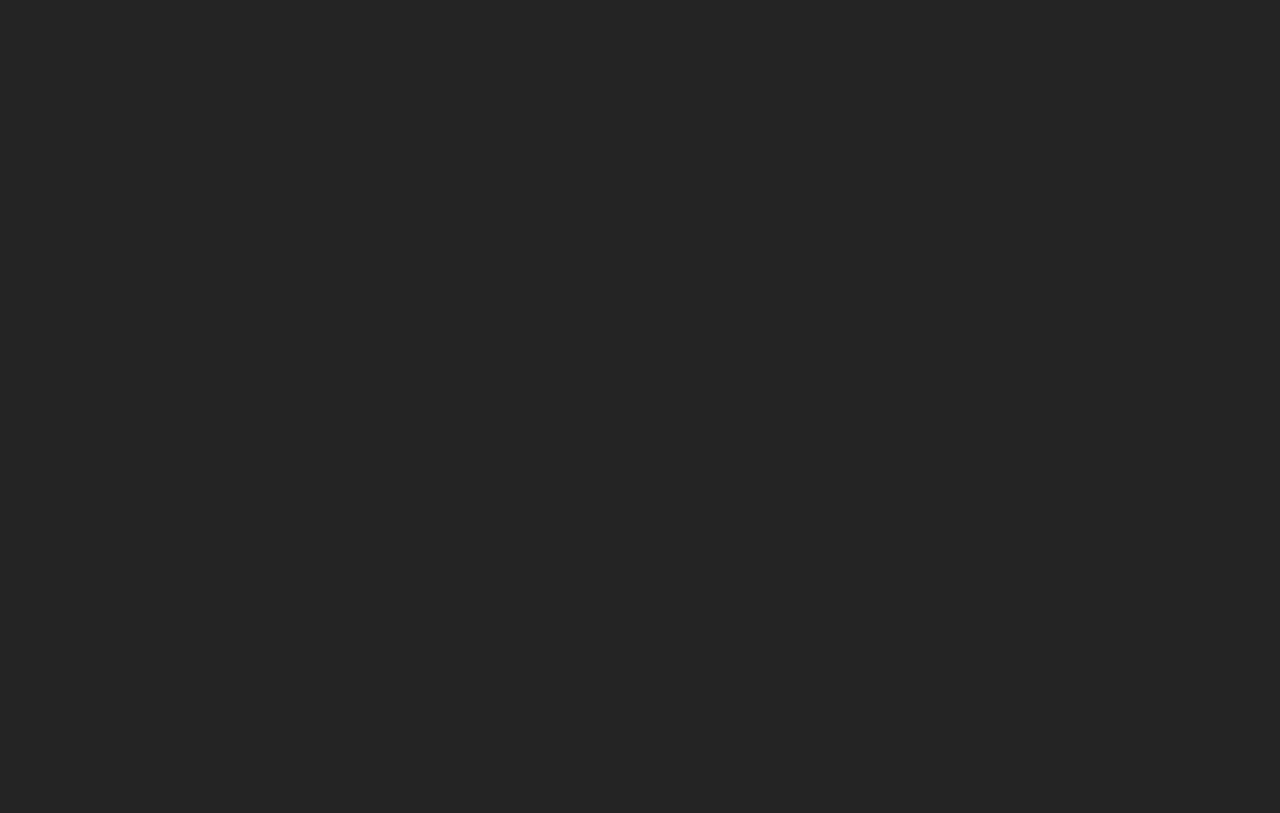
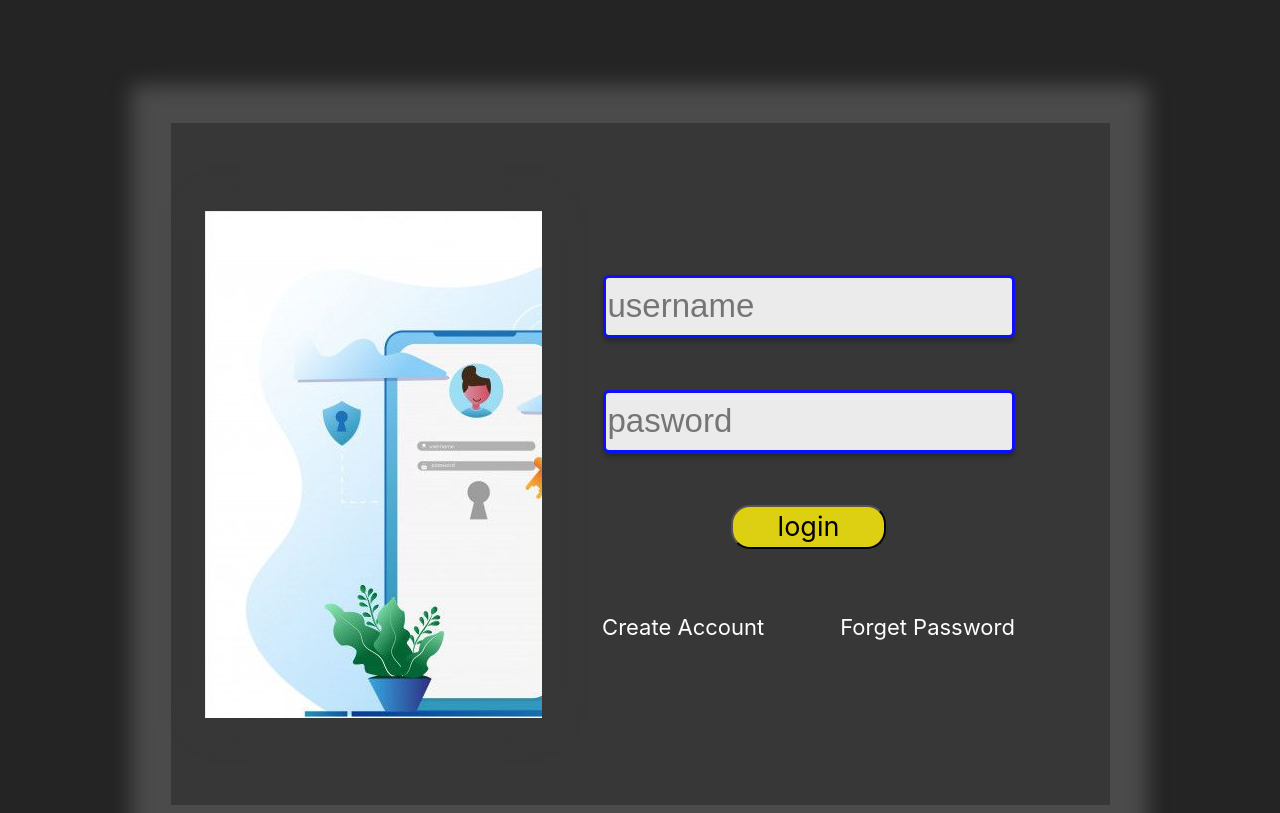
Before and after one commit to parvezpl/myportfolio, a React (Vite) app: page / in a window 1280 px wide. Shown: the part 1340-2153 px from the top of the page. Before the commit the page ends 906 px from the top, so only its background shows below. Built offline with nearby package versions, Linux system fonts and the light colour scheme.

Commit message:
flex wrop fix

```diff
--- a/src/componnents/home/center_box.jsx
+++ b/src/componnents/home/center_box.jsx
@@ -2,13 +2,13 @@ import React from 'react'
 import './centerbox.css'
 import homeimg from './../../assets/home.jpg'
 import { Inputbox } from '../login/inputbox/inputbox'
+import { Login } from '../login/login'
 export default function CenterBox(props) {
 
-    const placeholder ="user name"
-    const news ="new value"
     return (
         <>
             <div className='main-page-box'>
+                <div className='centerBox2'>
                     <div className='leftbox'>
                         <div className='textbox'>
                             <span className='textbox1'>hello!</span>
@@ -24,9 +24,11 @@ export default function CenterBox(props) {
                     </div>
                     <div className='rightbox'>
                         <img src={homeimg} alt="" className='img' />
-                </div> hello
                     </div>
-                {/* <Inputbox placeholder={placeholder} news={news}/> */}
+                </div>
+            </div>
+            <Login
+            />
         </>
     )
 }
--- a/src/componnents/home/centerbox.css
+++ b/src/componnents/home/centerbox.css
@@ -2,6 +2,14 @@
     display: flex;
     flex-direction: row;
     justify-content: center;
+}
+
+.centerBox2 {
+    display: flex;
+    gap: 10px;
+    justify-content: center;
+    align-items: center;
+    flex-wrap: wrap-reverse;
 }
 
 .leftbox {
@@ -69,7 +77,6 @@
     width: 464px;
     height: 555px;
     overflow: hidden;
-    margin-top: 194px;
     border-radius: 48px;
     box-shadow: 0px 0px 73px 52px #1ed226c4;
 }
--- a/src/componnents/login/inputbox/inputbox.css
+++ b/src/componnents/login/inputbox/inputbox.css
@@ -7,3 +7,15 @@
     background: #ebebeb;
     font-size: 33px;
 }
+
+
+.loginbutton {
+    border-radius: 19px;
+    width: 155px;
+    height: 44px;
+    background: #ddcf12;
+    font-family: var(--font-family);
+    font-weight: 400;
+    font-size: 27px;
+    color: #000;
+}
--- a/src/componnents/login/inputbox/inputbox.jsx
+++ b/src/componnents/login/inputbox/inputbox.jsx
@@ -2,16 +2,17 @@ import React from 'react'
 import "./inputbox.css"
 
 export function Inputbox ({
-    placeholder="apple",
-    children
-},props
-) {
-
-    console.log(props)
+    placeholder,
+}) {
     return (
         <>
-        <div >inpu t box</div>
-            <input type="text" className='inputbox' placeholder={""} />
+            <input type="text" className='inputbox' placeholder={placeholder} />
         </>
     )
 }
+
+export function LoginButton ({
+    placeholder
+}){
+    return <button className='loginbutton' >{placeholder}</button>
+}
--- a/src/componnents/login/login.css
+++ b/src/componnents/login/login.css
@@ -0,0 +1,55 @@
+.maincontainer {
+    display: flex;
+    /* position: fixed; */
+    min-width: -webkit-fill-available;
+    justify-content: center;
+}
+
+.login-box {
+    display: flex;
+    justify-content: space-between;
+    justify-content: center;
+    align-items: center;
+    width: 939px;
+    height: 682px;
+    box-shadow: -1px 1px 19px 39px rgba(191, 191, 191, 0.25);
+    background: #373737;
+}
+
+
+.inleftbox {
+    width: 337px;
+    height: 507px;
+    box-shadow: 0px 0px 29px 3px #373737;
+    background: url("./../../assets/login.jfif");
+
+}
+
+.inrightbox {
+    display: flex;
+    flex-direction: column;
+    justify-content: center;
+    align-items: center;
+    width: 533px;
+    height: 464px;
+    gap: 52px;
+    /* background-color: red; */
+}
+
+.inrightbox Inputbox {
+    /* margin: 10px; */
+}
+
+.inputBox-acount-text {
+    display: flex;
+    gap: 56px;
+
+}
+
+p {
+    font-family: var(--font-family);
+    font-weight: 400;
+    font-size: 22px;
+    color: #fff;
+    margin: 10px;
+}
--- a/src/componnents/login/login.jsx
+++ b/src/componnents/login/login.jsx
@@ -1,16 +1,29 @@
 import React from 'react'
-
+import { Inputbox, LoginButton } from './inputbox/inputbox'
+import "./login.css"
 export function Login(props) {
 
 
     return (
-        <>
+        <div className='maincontainer'>
             <div className='login-box'>
-                <div className='leftbox'></div>
-                <div className='rightbox'>
-
+                <div className='inleftbox'></div>
+                <div className='inrightbox'>
+                    <Inputbox
+                    placeholder="username"
+                    />
+                    <Inputbox
+                    placeholder="pasword"
+                    />
+                    <LoginButton
+                    placeholder="login"
+                    />
+                    <div className='inputBox-acount-text'>
+                        <p>Create Account</p>
+                        <p>Forget Password</p>
+                    </div>
                 </div>
             </div>
-        </>
+        </div>
     )
 }
```
Lines whose indentation alone changed are shown as unchanged.
